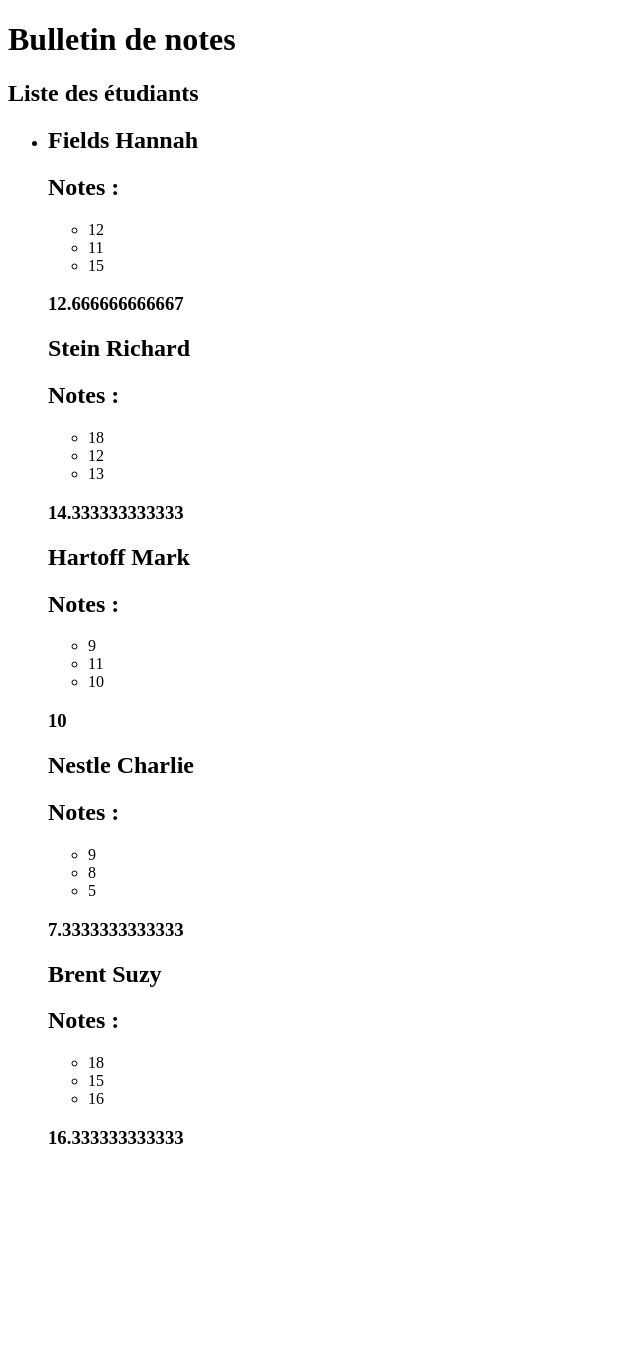
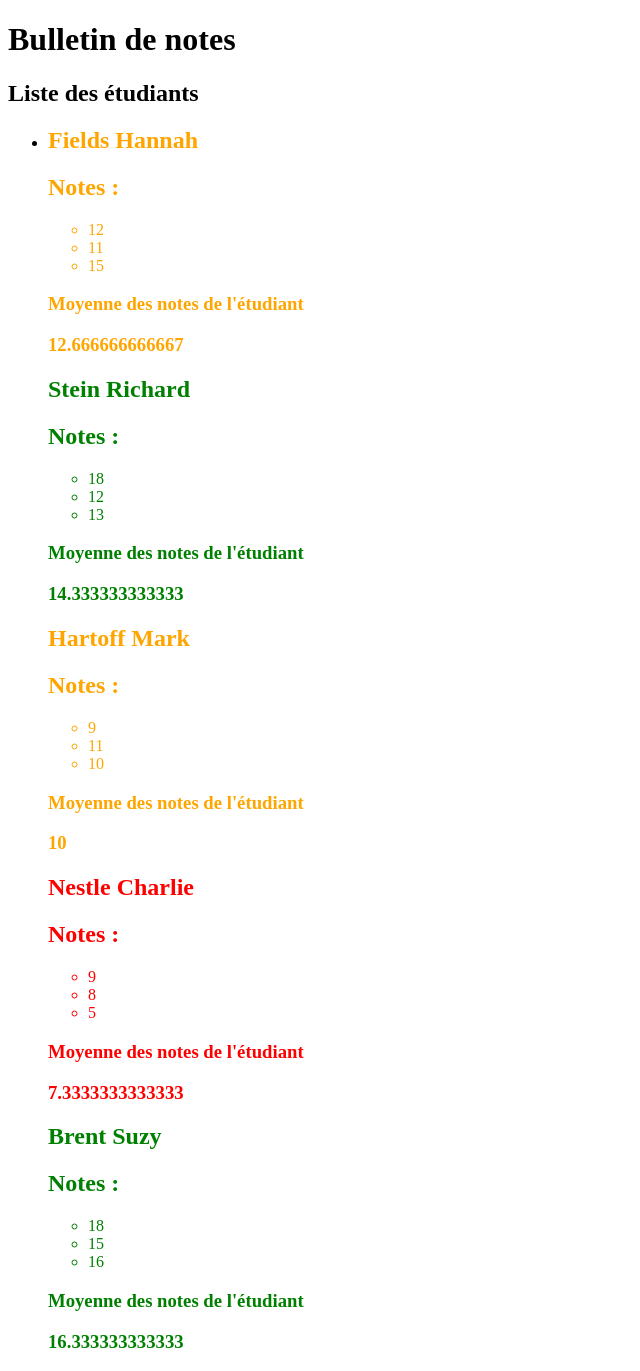
Before and after one commit to Hurakuto/coda-bph-j1, a PHP site: page / in a window 1280 px wide. Shown: the whole page, without its empty margins (0-640 px from the left). Before the commit the page ends 1144 px from the top, so only its background shows below. Run offline with PHP 8.4, Linux system fonts and the light colour scheme.

Commit message:
Mini projet fini

```diff
--- a/mini-projet/index.php
+++ b/mini-projet/index.php
@@ -52,6 +52,7 @@ function computeAverage(array $grades) : float
 <html lang="fr">
     <head>
         <meta charset="utf-8" />
+        <link rel="stylesheet" href="style.css">
         <title>Bulletin de notes</title>
     </head>
     <body>
@@ -63,9 +64,19 @@ function computeAverage(array $grades) : float
         </h2>
         <ul id="students">
             <li>
-                <article class="">
+                <?php foreach($students as $key => $student){ ?>
+
+                    <?php if(computeAverage($student['grades'])<10){?>
+                <article class="red">
+
+                    <?php }else if(computeAverage($student['grades'])<=13){ ?>
+                <article class="orange">
+
+                    <?php }else{ ?>
+                <article class="green">
+                    <?php } ?>
+
                     <header>
-                        <?php foreach($students as $key => $student){ ?>
                         <h1><?= $student['lastName'].' '.$student['firstName'] ?></h1>
                     </header>
                     <section>
@@ -77,10 +88,11 @@ function computeAverage(array $grades) : float
                         </ul>
                     </section>
                     <footer>
+                        <h3>Moyenne des notes de l'étudiant </h3>
                         <h3><?= computeAverage($student['grades']) ?></h3>
                     </footer>
-                        <?php }?>
                 </article>
+                <?php } ?>
             </li>
         </ul>
     </body>
--- /dev/null
+++ b/mini-projet/style.css
@@ -0,0 +1,11 @@
+.orange{
+    color: orange;
+}
+
+.red{
+    color: red;
+}
+
+.green{
+    color: green;
+}
```
